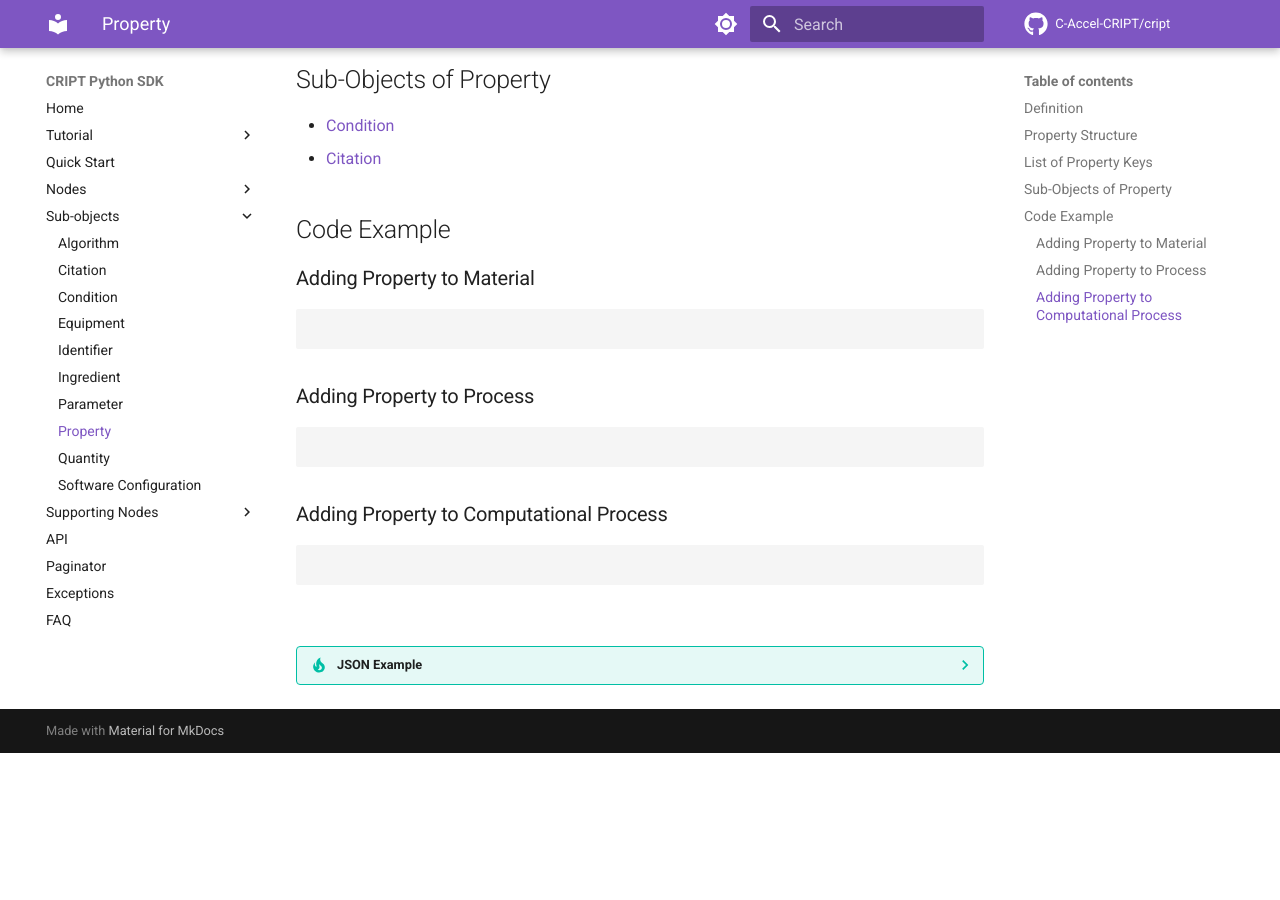
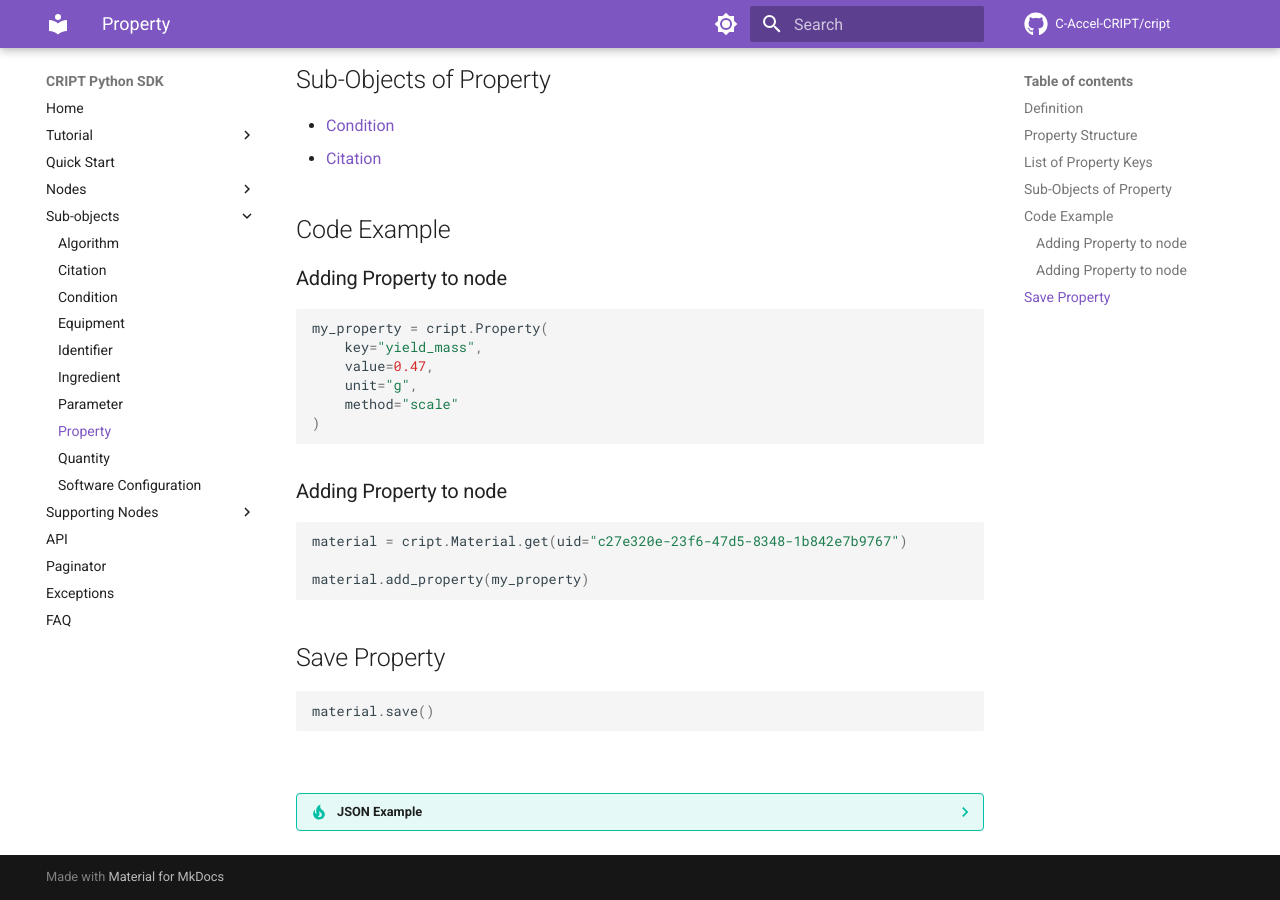
Before and after one commit to C-Accel-CRIPT/sdk-archive, an MkDocs documentation site: the page built from docs/subobjects/property.md, in a window 1280 px wide and 900 px high, scrolled down 727 px. Built offline with MkDocs 1.6.1 and Material for MkDocs 9.7.7, drawn with Linux system fonts in a browser that asks for light colours; comment, search, counter and statistics services are not loaded; before the commit the page ends 1480 px from its top, so only the background shows below that; some of the changed text lies outside the part shown.

Commit message:
updated property docs

````diff
--- a/docs/subobjects/property.md
+++ b/docs/subobjects/property.md
@@ -35,19 +35,26 @@ Propertys are a key-value pair, with ‘key’ specifying the type of Property a
 
 ## Code Example
 
-### Adding Property to Material
+### Adding Property to node
 ```python
-
+my_property = cript.Property(
+    key="yield_mass",
+    value=0.47,
+    unit="g",
+    method="scale"
+)
 ```
 
-### Adding Property to Process
+### Adding Property to node
 ```python
+material = cript.Material.get(uid="c27e320e-23f6-47d5-8348-1b842e7b9767")
 
+material.add_property(my_property)
 ```
 
-### Adding Property to Computational Process
+## Save Property
 ```python
-
+material.save()
 ```
 
 
````
Also changed, not shown: other parts of docs/subobjects/property.md (+1 -1 lines).
